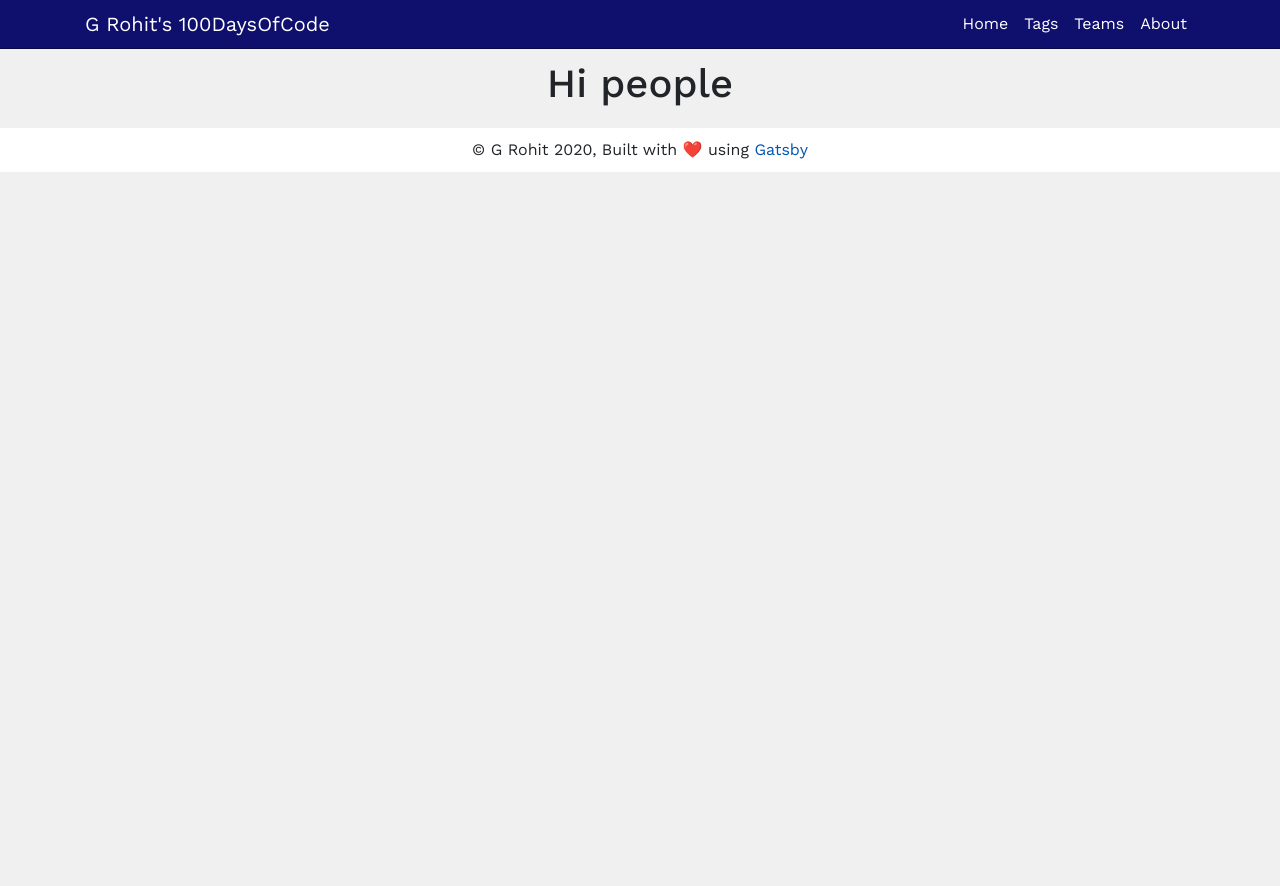
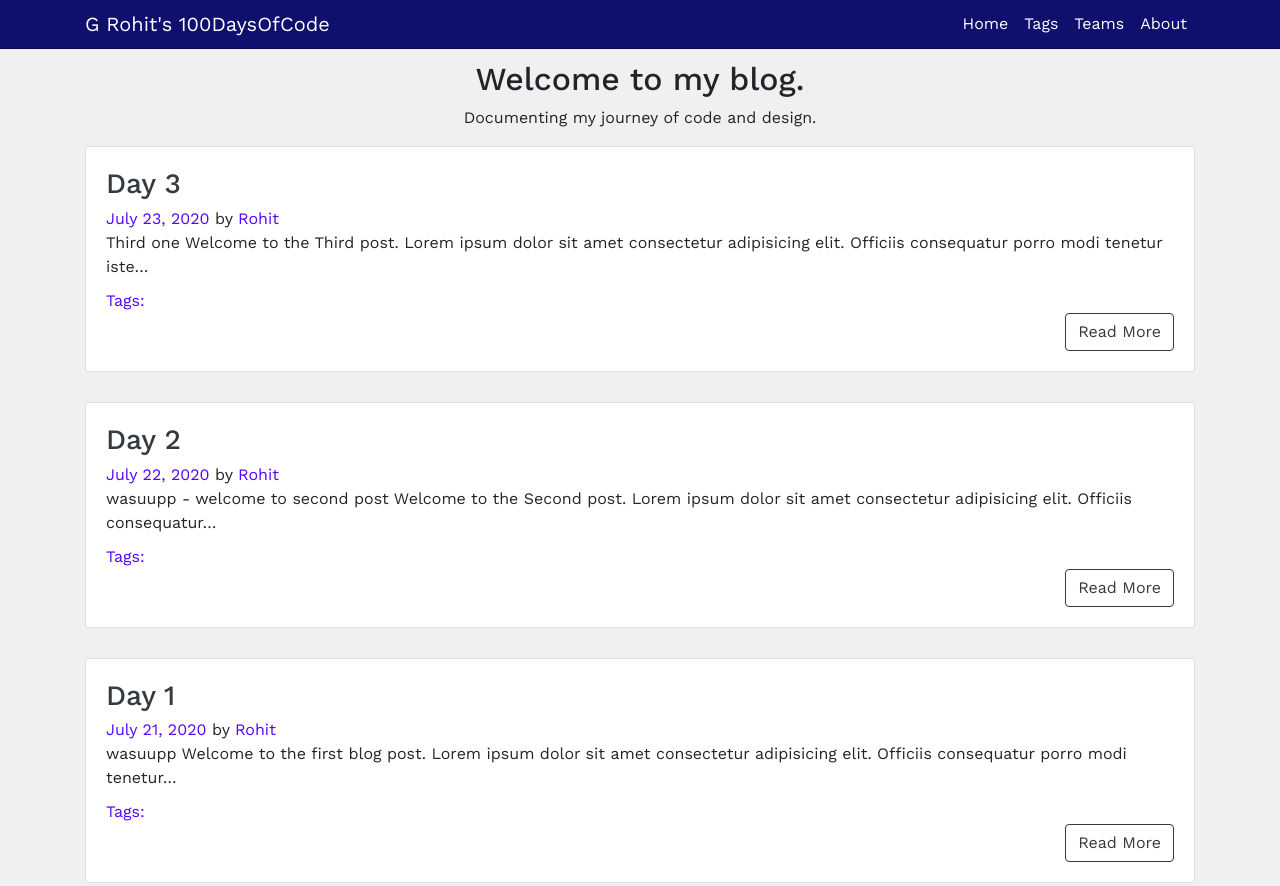
Before and after one commit to g-rohit/gr-blog, a Gatsby site: page / in a window 1280 px wide. Shown: the top 886 px of the page. Before the commit the page ends 800 px from the top, so only its background shows below. Built offline with nearby package versions, Linux system fonts and the light colour scheme; Gatsby itself is replaced by a stand-in of ours.

Commit message:
created each blog card component and queried that in index.js page

```diff
--- a/gatsby-config.js
+++ b/gatsby-config.js
@@ -7,6 +7,7 @@ module.exports = {
   plugins: [
     `gatsby-plugin-react-helmet`,
     `gatsby-plugin-sass`,
+
     {
       resolve: `gatsby-source-filesystem`,
       options: {
@@ -14,8 +15,17 @@ module.exports = {
         path: `${__dirname}/src/images`,
       },
     },
+    {
+      resolve: `gatsby-source-filesystem`,
+      options: {
+        name: `pages`,
+        path: `${__dirname}/src/pages`,
+      },
+    },
+    `gatsby-transformer-remark`,
     `gatsby-transformer-sharp`,
     `gatsby-plugin-sharp`,
+
     {
       resolve: `gatsby-plugin-manifest`,
       options: {
--- a/package.json
+++ b/package.json
@@ -14,6 +14,7 @@
     "gatsby-plugin-sass": "^2.3.12",
     "gatsby-plugin-sharp": "^2.4.3",
     "gatsby-source-filesystem": "^2.1.46",
+    "gatsby-transformer-remark": "^2.8.26",
     "gatsby-transformer-sharp": "^2.3.13",
     "node-sass": "^4.14.1",
     "prop-types": "^15.7.2",
--- /dev/null
+++ b/src/components/Post.js
@@ -0,0 +1,27 @@
+import React from "react"
+import { Link } from "gatsby"
+import { Card, CardBody, CardText, CardTitle, CardSubtitle } from "reactstrap"
+
+const Post = ({ title, author, path, date, body, tags }) => {
+  return (
+    <Card>
+      <CardBody>
+        <CardTitle><Link to={path} className='h3 text-dark'>{title}</Link></CardTitle>
+        <CardSubtitle>
+          <span className="text-purple">{date}</span> by <span className="text-purple">{author}</span>
+        </CardSubtitle>
+        <CardText>
+            { body }
+        </CardText>
+        <CardSubtitle>
+          <span className="text-purple">Tags: {tags}</span>
+        </CardSubtitle>
+        <Link to={path} className="btn btn-outline-dark rounded float-right" >
+          Read More
+        </Link>
+      </CardBody>
+    </Card>
+  )
+}
+
+export default Post
--- a/src/components/header.js
+++ b/src/components/header.js
@@ -7,11 +7,11 @@ import {
   Collapse,
   Navbar,
   NavbarToggler,
-  NavbarBrand,
+  // NavbarBrand,
   Nav,
   NavItem,
-  NavLink,
-   NavbarText
+  // NavLink,
+  //  NavbarText
 } from 'reactstrap';
 
 
--- a/src/pages/index.js
+++ b/src/pages/index.js
@@ -1,14 +1,56 @@
 import React from "react"
-import { Link } from "gatsby"
+import { graphql, StaticQuery } from "gatsby"
 import Layout from "../components/layout"
-import Image from "../components/image"
+// import Image from "../components/image"
 import SEO from "../components/seo"
+
+import Post from '../components/Post';
 
 const IndexPage = () => (
   <Layout>
     <SEO title="Home" />
-    <h1>Hi people</h1>
-    </Layout>
+    <h2 className="text-center">Welcome to my blog.</h2>
+    <p className="text-center font-weight-normal">Documenting my journey of code and design.</p>
+    <StaticQuery
+      query={indexQuery}
+      render={data => {
+      return (
+      <div>
+      {data.allMarkdownRemark.edges.map(( { node }) => (
+        <Post title={node.frontmatter.title}
+        author={node.frontmatter.author}
+        path={node.frontmatter.path}
+        date={node.frontmatter.date}
+        body={node.excerpt}
+        tags={node.frontmatter.tags}
+        />
+      ))}
+      </div>
+        )
+    }}/>
+  </Layout>
 )
 
+
+// querying the graph QL :
+
+const indexQuery = graphql`
+ query {
+    allMarkdownRemark(sort: {fields: [frontmatter___date], order: DESC}) {
+      edges {
+        node {
+          frontmatter {
+            author
+            date(formatString: "MMMM DD, YYYY")
+            path
+            title
+
+          }
+          excerpt
+        }
+      }
+    }
+  }
+`
+
 export default IndexPage
--- /dev/null
+++ b/src/pages/posts/001-first-post.md
@@ -0,0 +1,16 @@
+---
+title: 'Day 1'
+date: '2020-07-21'
+author: 'Rohit'
+path: '/first-post'
+tags: 'latest, 100DaysOfCode'
+
+---
+
+# wasuupp
+
+Welcome to the first blog post.
+
+Lorem ipsum dolor sit amet consectetur adipisicing elit. Officiis consequatur porro modi tenetur iste minima et numquam aspernatur atque magnam tempore ex similique, perferendis obcaecati dolorum quis eius voluptas. Cum voluptate veritatis aliquam quam animi officia quo ducimus doloribus amet saepe deleniti enim, repellat suscipit tenetur hic quaerat odio culpa placeat doloremque incidunt labore? Sed eius veritatis minus!
+
+Quo exercitationem quae eos libero, distinctio necessitatibus nisi expedita dolor molestiae eligendi velit enim ea, consectetur repudiandae perspiciatis quam, voluptatem voluptate facere obcaecati magnam quos est mollitia amet eveniet. Deleniti magnam ducimus expedita necessitatibus dolores numquam nihil sapiente sequi labore itaque. Aspernatur.
--- /dev/null
+++ b/src/pages/posts/002-second-post.md
@@ -0,0 +1,16 @@
+---
+title: 'Day 2'
+date: '2020-07-22'
+author: 'Rohit'
+path: '/second-post'
+tags: 'new, 100DaysOfCode'
+
+---
+
+# wasuupp - welcome to second post
+
+Welcome to the Second post.
+
+Lorem ipsum dolor sit amet consectetur adipisicing elit. Officiis consequatur porro modi tenetur iste minima et numquam aspernatur atque magnam tempore ex similique, perferendis obcaecati dolorum quis eius voluptas. Cum voluptate veritatis aliquam quam animi officia quo ducimus doloribus amet saepe deleniti enim, repellat suscipit tenetur hic quaerat odio culpa placeat doloremque incidunt labore? Sed eius veritatis minus!
+
+Quo exercitationem quae eos libero, distinctio necessitatibus nisi expedita dolor molestiae eligendi velit enim ea, consectetur repudiandae perspiciatis quam, voluptatem voluptate facere obcaecati magnam quos est mollitia amet eveniet. Deleniti magnam ducimus expedita necessitatibus dolores numquam nihil sapiente sequi labore itaque. Aspernatur.
--- /dev/null
+++ b/src/pages/posts/003-third-post.md
@@ -0,0 +1,17 @@
+---
+title: 'Day 3'
+date: '2020-07-23'
+author: 'Rohit'
+path: '/third-post'
+tags: 'blog, 100DaysOfCode'
+---
+
+# Third one
+
+Welcome to the Third post.
+Lorem ipsum dolor sit amet consectetur adipisicing elit. Officiis consequatur porro modi tenetur iste minima et numquam aspernatur atque magnam tempore ex similique, perferendis obcaecati dolorum quis eius voluptas. Cum voluptate veritatis aliquam quam animi officia quo ducimus doloribus amet saepe deleniti enim, repellat suscipit tenetur hic quaerat odio culpa placeat doloremque incidunt labore? Sed eius veritatis minus! Quo exercitationem quae eos libero, distinctio necessitatibus nisi expedita dolor molestiae eligendi velit enim ea, consectetur repudiandae perspiciatis quam, voluptatem voluptate facere obcaecati magnam quos est mollitia amet eveniet. Deleniti magnam ducimus expedita necessitatibus dolores numquam nihil sapiente sequi labore itaque. Aspernatur.
+
+Lorem ipsum dolor sit amet consectetur adipisicing elit. Officiis consequatur porro modi tenetur iste minima et numquam aspernatur atque magnam tempore ex similique, perferendis obcaecati dolorum quis eius voluptas. Cum voluptate veritatis aliquam quam animi officia quo ducimus doloribus amet saepe deleniti enim, repellat suscipit tenetur hic quaerat odio culpa placeat doloremque incidunt labore? Sed eius veritatis minus! Quo exercitationem quae eos libero, distinctio necessitatibus nisi expedita dolor molestiae eligendi velit enim ea, consectetur repudiandae perspiciatis quam, voluptatem voluptate facere obcaecati magnam quos est mollitia amet eveniet. Deleniti magnam ducimus expedita necessitatibus dolores numquam nihil sapiente sequi labore itaque. Aspernatur.
+
+
+Lorem ipsum dolor sit amet consectetur adipisicing elit. Officiis consequatur porro modi tenetur iste minima et numquam aspernatur atque magnam tempore ex similique, perferendis obcaecati dolorum quis eius voluptas. Cum voluptate veritatis aliquam quam animi officia quo ducimus doloribus amet saepe deleniti enim, repellat suscipit tenetur hic quaerat odio culpa placeat doloremque incidunt labore? Sed eius veritatis minus! Quo exercitationem quae eos libero, distinctio necessitatibus nisi expedita dolor molestiae eligendi velit enim ea, consectetur repudiandae perspiciatis quam, voluptatem voluptate facere obcaecati magnam quos est mollitia amet eveniet. Deleniti magnam ducimus expedita necessitatibus dolores numquam nihil sapiente sequi labore itaque. Aspernatur.
--- a/src/pages/tags.js
+++ b/src/pages/tags.js
@@ -1,7 +1,7 @@
 import React from "react"
-import { Link } from "gatsby"
+// import { Link } from "gatsby"
 import Layout from "../components/layout"
-import Image from "../components/image"
+// import Image from "../components/image"
 import SEO from "../components/seo"
 
 const TagsPage = () => (
--- a/src/pages/team.js
+++ b/src/pages/team.js
@@ -1,7 +1,7 @@
 import React from "react"
-import { Link } from "gatsby"
+// import { Link } from "gatsby"
 import Layout from "../components/layout"
-import Image from "../components/image"
+// import Image from "../components/image"
 import SEO from "../components/seo"
 
 const TeamPage = () => (
--- a/src/styles/_base.scss
+++ b/src/styles/_base.scss
@@ -56,6 +56,9 @@ ul {
   }
 }
 
+.text-purple {
+  color:#5700ff;
+}
 .navbar-toggler-icon {
   background-image: url('white-navbar-icon.svg');
 }
```
Also changed, not shown: src/images/image_1920_1080.png (added), 1 other file.
